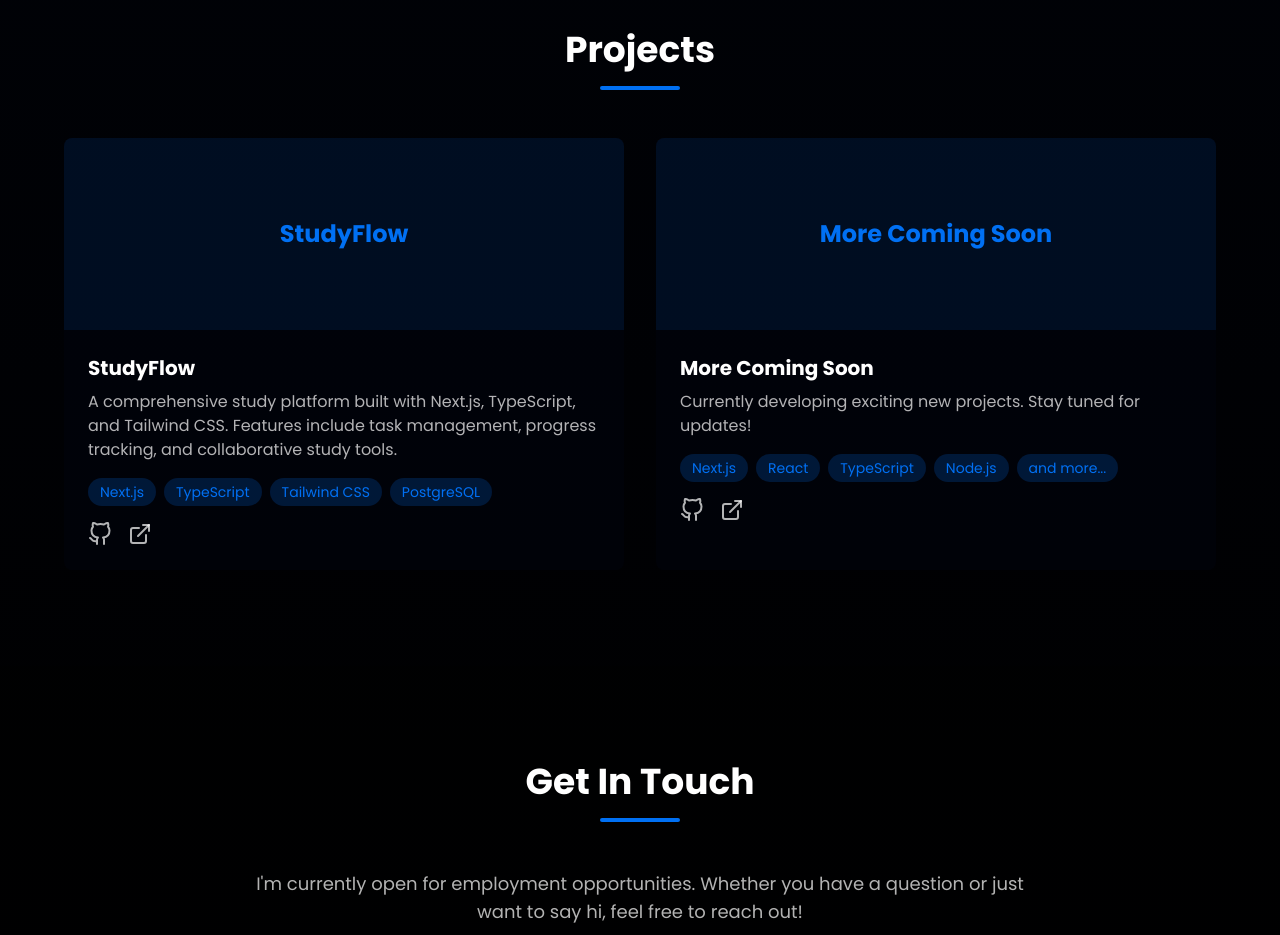
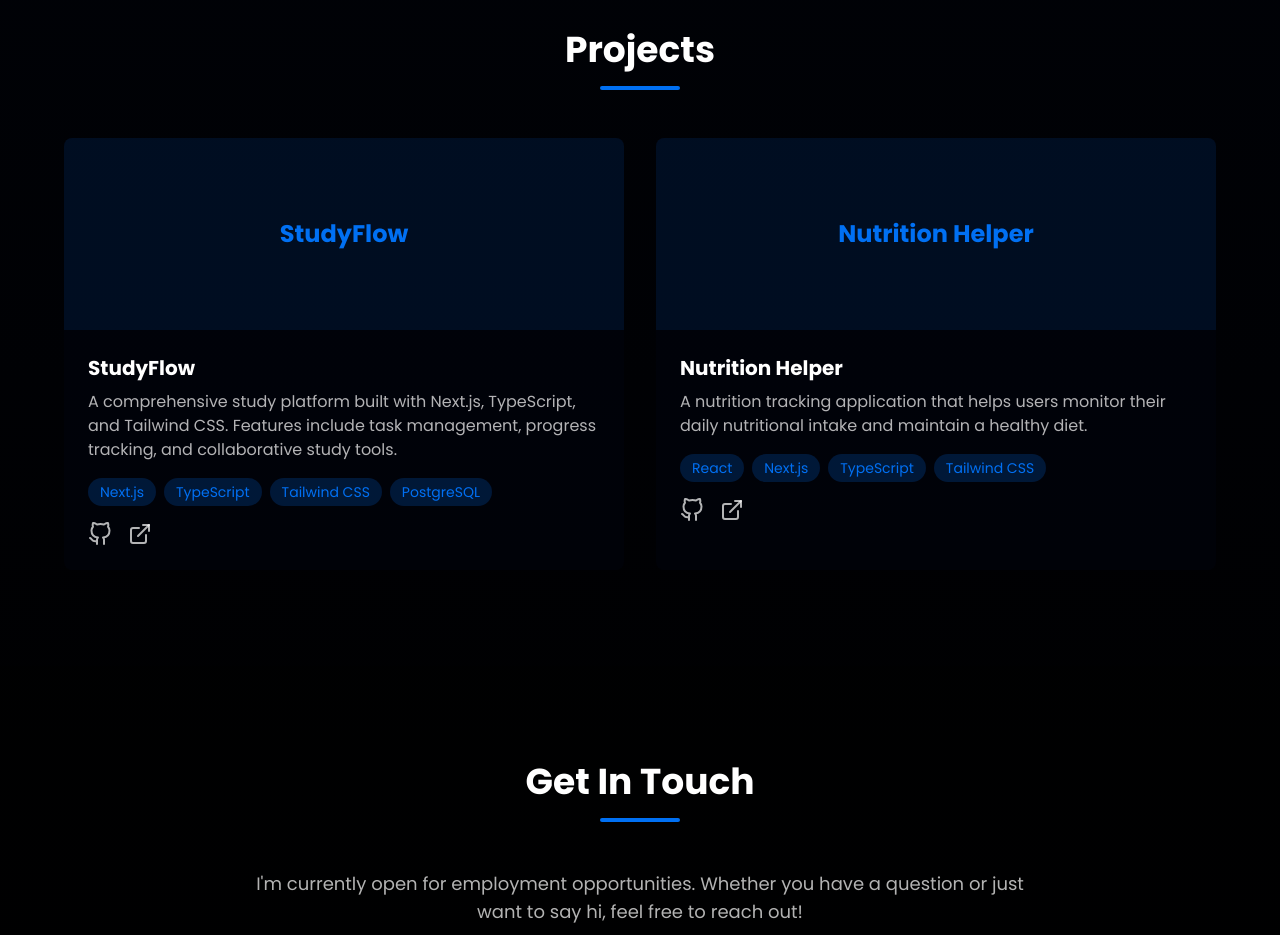
Before and after one commit to carved4/portfolio, a Next.js app: page / in a window 1280 px wide. Shown: the part 1620-2555 px from the top of the page. Built offline with nearby package versions, Linux system fonts and the light colour scheme.

Commit message:
feat: add Nutrition Helper project to portfolio

```diff
--- a/src/components/Projects.tsx
+++ b/src/components/Projects.tsx
@@ -12,12 +12,12 @@ const projects = [
     live: 'https://studyflow-six.vercel.app',
   },
   {
-    title: 'More Coming Soon',
-    description: 'Currently developing exciting new projects. Stay tuned for updates!',
+    title: 'Nutrition Helper',
+    description: 'A nutrition tracking application that helps users monitor their daily nutritional intake and maintain a healthy diet.',
     image: '/project2.jpg',
-    tech: ['Next.js', 'React', 'TypeScript', 'Node.js', 'and more...'],
-    github: '#',
-    live: '#',
+    tech: ['React', 'Next.js', 'TypeScript', 'Tailwind CSS'],
+    github: 'https://github.com/carved4/nutrihelper',
+    live: 'https://nutritionhelper.vercel.app',
   },
   // Add more projects as needed
 ]
```
